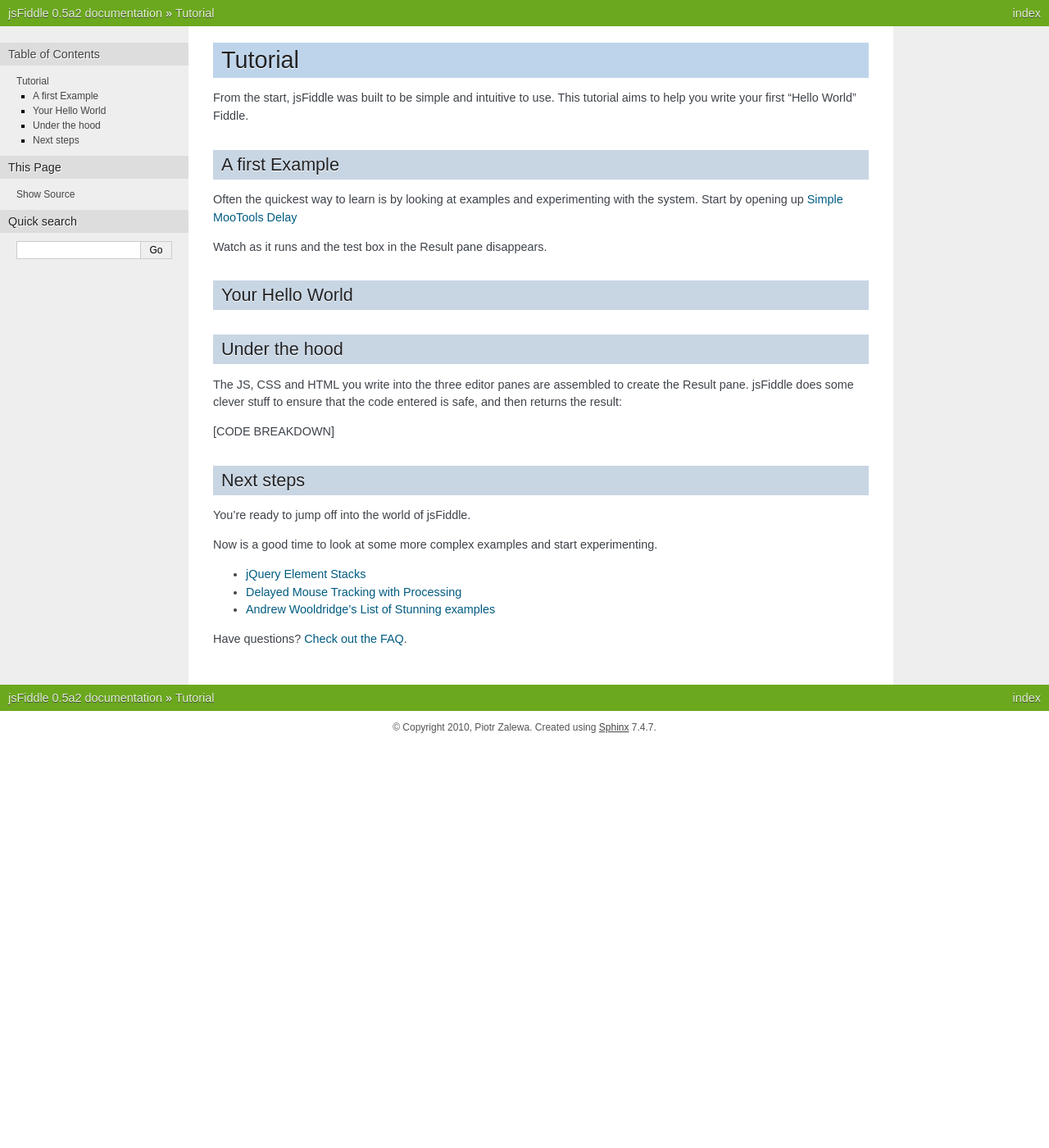
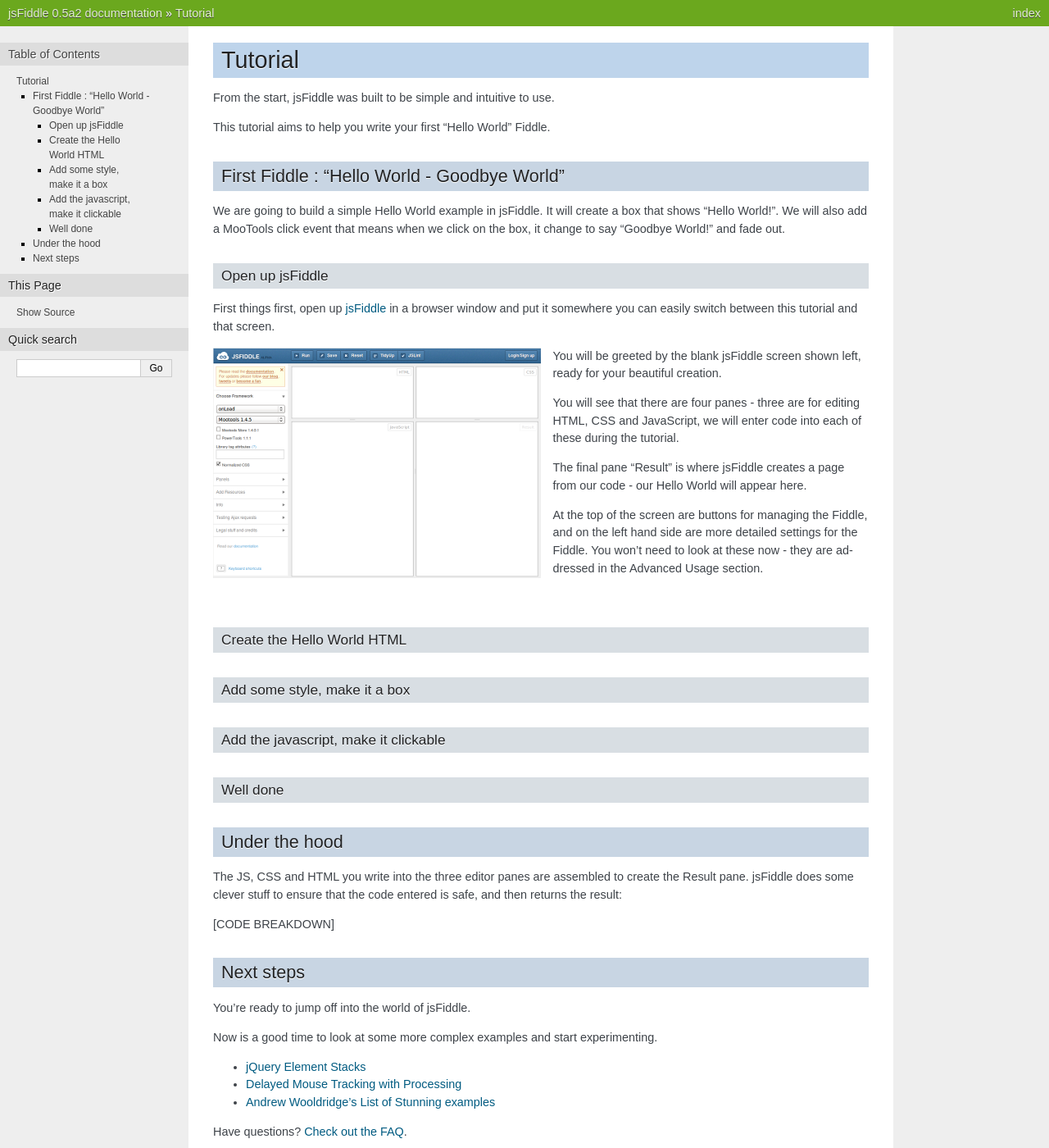
Before and after one commit to jsfiddle/jsfiddle-users, a Sphinx documentation site: the page built from docs/tutorial.rst, in a window 1280 px wide and 1400 px high. Shown: the whole window at 82% size. Built offline with Sphinx 7.4.7, drawn with Linux system fonts in a browser that asks for light colours.

Commit message:
First screengrab for tutorial.

```diff
--- a/docs/tutorial.rst
+++ b/docs/tutorial.rst
@@ -2,31 +2,65 @@
 Tutorial
 ========
 
-From the start, jsFiddle was built to be simple and intuitive to use. This
-tutorial aims to help you write your first "Hello World" Fiddle.
+From the start, jsFiddle was built to be simple and intuitive to use.
 
-A first Example
----------------
+This tutorial aims to help you write your first "Hello World" Fiddle.
 
-Often the quickest way to learn is by looking at examples and experimenting
-with the system. Start by opening up `Simple MooTools Delay
-<http://jsfiddle.net/zalun/NmudS/>`_
+First Fiddle : "Hello World - Goodbye World"
+--------------------------------------------
 
-Watch as it runs and the test box in the Result pane disappears.
+We are going to build a simple Hello World example in jsFiddle. It will
+create a box that shows "Hello World!". We will also add a MooTools click
+event that means when we click on the box, it change to say "Goodbye
+World!" and fade out.
+
+Open up jsFiddle
+""""""""""""""""
+
+First things first, open up `jsFiddle <http://jsfiddle.net/>`_ in a browser
+window and put it somewhere you can easily switch between this tutorial and
+that screen.
+
+.. image:: _static/tutorial/open.png
+    :alt: jsFiddle on first load, showing four empty panes.
+    :align: left
+
+You will be greeted by the blank jsFiddle screen shown left, ready for your
+beautiful creation.
+
+You will see that there are four panes - three are for editing HTML, CSS
+and JavaScript, we will enter code into each of these during the tutorial.
+
+The final pane "Result" is where jsFiddle creates a page from our code -
+our Hello World will appear here.
+
+At the top of the screen are buttons for managing the Fiddle, and on the
+left hand side are more detailed settings for the Fiddle. You won't need to
+look at these now - they are addressed in the Advanced Usage section.
+
+.. container:: clearer
+
+    .. image:: _static/spacer.png
 
 
-Your Hello World
-----------------
+Create the Hello World HTML
+"""""""""""""""""""""""""""
 
+Add some style, make it a box
+"""""""""""""""""""""""""""""
 
+Add the javascript, make it clickable
+"""""""""""""""""""""""""""""""""""""
 
+Well done
+"""""""""
 
 Under the hood
 --------------
 
 The JS, CSS and HTML you write into the three editor panes are assembled to
-create the Result pane. jsFiddle does some clever stuff to ensure that the code
-entered is safe, and then returns the result:
+create the Result pane. jsFiddle does some clever stuff to ensure that the
+code entered is safe, and then returns the result:
 
 [CODE BREAKDOWN]
 
```
Also changed, not shown: docs/_static/spacer.png (added), docs/_static/tutorial/open.png (added).
